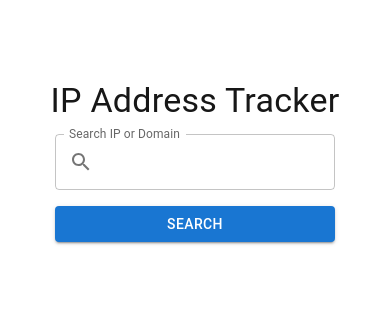
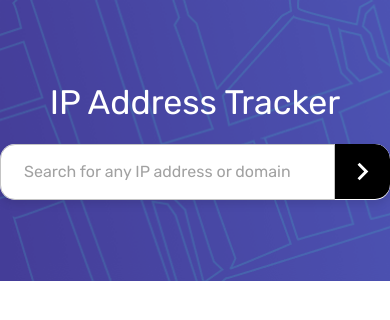
Before and after one commit to erfandevsol/ip-address-tracker, a Next.js app: page / in a window 390 px wide. Shown: the top 320 px of the page. Built offline with nearby package versions, Linux system fonts and the light colour scheme; no server answers.

Commit message:
Style: Implemented search section design with background image and responsive layout using MUI and CSS
Style: Set up font styling and typography for consistent design across the project

```diff
--- a/src/components/tracker/IpDetails.tsx
+++ b/src/components/IPDetails.tsx
@@ -24,6 +24,8 @@ export default function IPDetails({ query }: { query: string }) {
           padding: 2,
           borderRadius: "8px",
           boxShadow: "0px 4px 10px rgba(0,0,0,0.1)",
+          position: "absolute",
+          zIndex: "1",
         }}
       >
         <CardContent>
@@ -43,9 +45,7 @@ export default function IPDetails({ query }: { query: string }) {
         </CardContent>
       </Card>
 
-      <div className="map">
-        <Map lat={data.location.lat} lng={data.location.lng} />
-      </div>
+      <Map lat={data.location.lat} lng={data.location.lng} />
     </Box>
   );
 }
--- /dev/null
+++ b/src/components/SearchSection.tsx
@@ -0,0 +1,88 @@
+import { useForm } from "react-hook-form";
+import {
+  TextField,
+  Button,
+  Box,
+  InputAdornment,
+  Typography,
+  IconButton,
+} from "@mui/material";
+import ChevronRightIcon from "@mui/icons-material/ChevronRight";
+type FormValues = {
+  query: string;
+};
+
+export default function SearchForm({
+  onSubmit,
+}: {
+  onSubmit: (query: string) => void;
+}) {
+  const { register, handleSubmit } = useForm<FormValues>();
+
+  const handleFormSubmit = (data: FormValues) => {
+    onSubmit(data.query);
+  };
+
+  return (
+    <Box
+      component="form"
+      onSubmit={handleSubmit(handleFormSubmit)}
+      sx={{
+        height: "100%",
+        backgroundImage: "url('/pattern-bg-desktop.png')",
+        backgroundSize: "cover",
+        display: "flex",
+        alignItems: "center",
+        justifyContent: "center",
+        position: "relative",
+      }}
+    >
+      <Box textAlign="center" sx={{ maxWidth: "600px", width: "100%" }}>
+        <Typography
+          variant="h4"
+          sx={{
+            color: "white",
+            fontWeight: "400",
+            marginBottom: "20px",
+          }}
+        >
+          IP Address Tracker
+        </Typography>
+
+        <Box
+          sx={{
+            display: "flex",
+            alignItems: "center",
+            backgroundColor: "white",
+            borderRadius: "15px",
+            boxShadow: "0 4px 8px rgba(0,0,0,0.1)",
+            overflow: "hidden",
+            width: "100%",
+          }}
+        >
+          <TextField
+            {...register("query", { required: true })}
+            placeholder="Search for any IP address or domain"
+            variant="outlined"
+            fullWidth
+            InputProps={{
+              sx: { borderRadius: "15px 0 0 15px", padding: "0px 10px" },
+            }}
+          />
+          <IconButton
+            type="submit"
+            disableRipple
+            sx={{
+              backgroundColor: "black",
+              color: "white",
+              borderRadius: "0 15px 15px 0",
+              padding: "10px 10px",
+            }}
+          >
+            <ChevronRightIcon fontSize="large" />
+          </IconButton>
+        </Box>
+      </Box>
+    </Box>
+  );
+}
--- a/src/components/tracker/SearchForm.tsx
+++ /dev/null
@@ -1,55 +0,0 @@
-import { useForm } from "react-hook-form";
-import { TextField, Button, Box, InputAdornment } from "@mui/material";
-import SearchIcon from '@mui/icons-material/Search';
-
-type FormValues = {
-  query: string;
-};
-
-export default function SearchForm({
-  onSubmit,
-}: {
-  onSubmit: (query: string) => void;
-}) {
-  const { register, handleSubmit } = useForm<FormValues>();
-
-  const handleFormSubmit = (data: FormValues) => {
-    onSubmit(data.query);
-  };
-
-  return (
-    <Box
-      component="form"
-      onSubmit={handleSubmit(handleFormSubmit)}
-      sx={{
-        display: "flex",
-        gap: 2,
-        alignItems: "center",
-        flexDirection: { xs: "column", sm: "row" },
-        marginBottom: 4,
-      }}
-    >
-      <TextField
-        {...register("query", { required: true })}
-        label="Search IP or Domain"
-        variant="outlined"
-        fullWidth
-        InputProps={{
-          startAdornment: (
-            <InputAdornment position="start">
-              <SearchIcon />
-            </InputAdornment>
-          ),
-        }}
-      />
-      <Button
-        type="submit"
-        variant="contained"
-        color="primary"
-        sx={{ width: { xs: "100%", sm: "auto" } }}
-      >
-        Search
-      </Button>
-    </Box>
-  );
-}
--- a/src/pages/_app.tsx
+++ b/src/pages/_app.tsx
@@ -1,11 +1,20 @@
 import QueryClientProvider from "@/QueryClientProvider";
 import type { AppProps } from "next/app";
 import "@/styles/globals.css";
+import { createTheme, ThemeProvider } from "@mui/material";
+
+const theme = createTheme({
+  typography: {
+    fontFamily: "unset",
+  },
+});
 
 export default function App({ Component, pageProps }: AppProps) {
   return (
     <QueryClientProvider>
-      <Component {...pageProps} />
+      <ThemeProvider theme={theme}>
+        <Component {...pageProps} />
+      </ThemeProvider>
     </QueryClientProvider>
   );
 }
--- a/src/pages/_document.tsx
+++ /dev/null
@@ -1,13 +0,0 @@
-import { Html, Head, Main, NextScript } from "next/document";
-
-export default function Document() {
-  return (
-    <Html lang="en">
-      <Head />
-      <body>
-        <Main />
-        <NextScript />
-      </body>
-    </Html>
-  );
-}
--- a/src/pages/index.tsx
+++ b/src/pages/index.tsx
@@ -2,11 +2,11 @@ import Head from "next/head";
 import { Rubik } from "next/font/google";
 import styles from "@/styles/Home.module.css";
 import { useEffect, useState } from "react";
-import SearchForm from "@/components/tracker/SearchForm";
-import IPDetails from "@/components/tracker/IpDetails";
+import SearchForm from "@/components/SearchSection";
+import IPDetails from "@/components/IPDetails";
 import "maplibre-gl/dist/maplibre-gl.css";
 import { fetchUserIP } from "@/utils/apiFetch";
-import { Container, Typography } from "@mui/material";
+import { Box } from "@mui/material";
 
 const rubikSans = Rubik({
   variable: "--font-rubik-sans",
@@ -44,14 +44,19 @@ export default function Home() {
         <link rel="icon" href="/favicon.ico" />
       </Head>
 
-      <Container className={`${styles.page} ${rubikSans.variable}`}>
-        <Typography variant="h4" textAlign="center" gutterBottom>
-          IP Address Tracker
-        </Typography>
+      <main className={`${rubikSans.className}`}>
+        <Box
+          sx={{ display: "grid", gridTemplateRows: "1fr 2fr", height: "100vh" }}
+        >
+          <Box sx={{ gridRow: "1" }}>
+            <SearchForm onSubmit={handleSearch} />
+          </Box>
 
-        <SearchForm onSubmit={handleSearch} />
-        {query && <IPDetails query={query} />}
-      </Container>
+          <Box sx={{ gridRow: "2/4" }}>
+            {query && <IPDetails query={query} />}
+          </Box>
+        </Box>
+      </main>
     </>
   );
 }
--- a/src/styles/Home.module.css
+++ /dev/null
@@ -1,9 +0,0 @@
-.page {
-  align-items: center;
-  justify-items: center;
-  min-height: 100vh;
-  padding: 80px;
-  gap: 64px;
-  width: 100%;
-  font-family: var(--font-rubik-sans);
-}
--- a/src/styles/globals.css
+++ b/src/styles/globals.css
@@ -13,6 +13,7 @@ html,
 body {
   max-width: 100vw;
   overflow-x: hidden;
+
 }
 
 body {
@@ -24,15 +25,3 @@ a {
   color: inherit;
   text-decoration: none;
 }
-
-.mapContainer {
-  height: 400px;
-  width: 100%;
-  margin-top: 1rem;
-}
-
-.map {
-  display: block;
-  width: 100%;
-  height: auto;
-}
```
Also changed, not shown: src/components/Map.tsx (renamed from src/components/tracker/Map.tsx).
